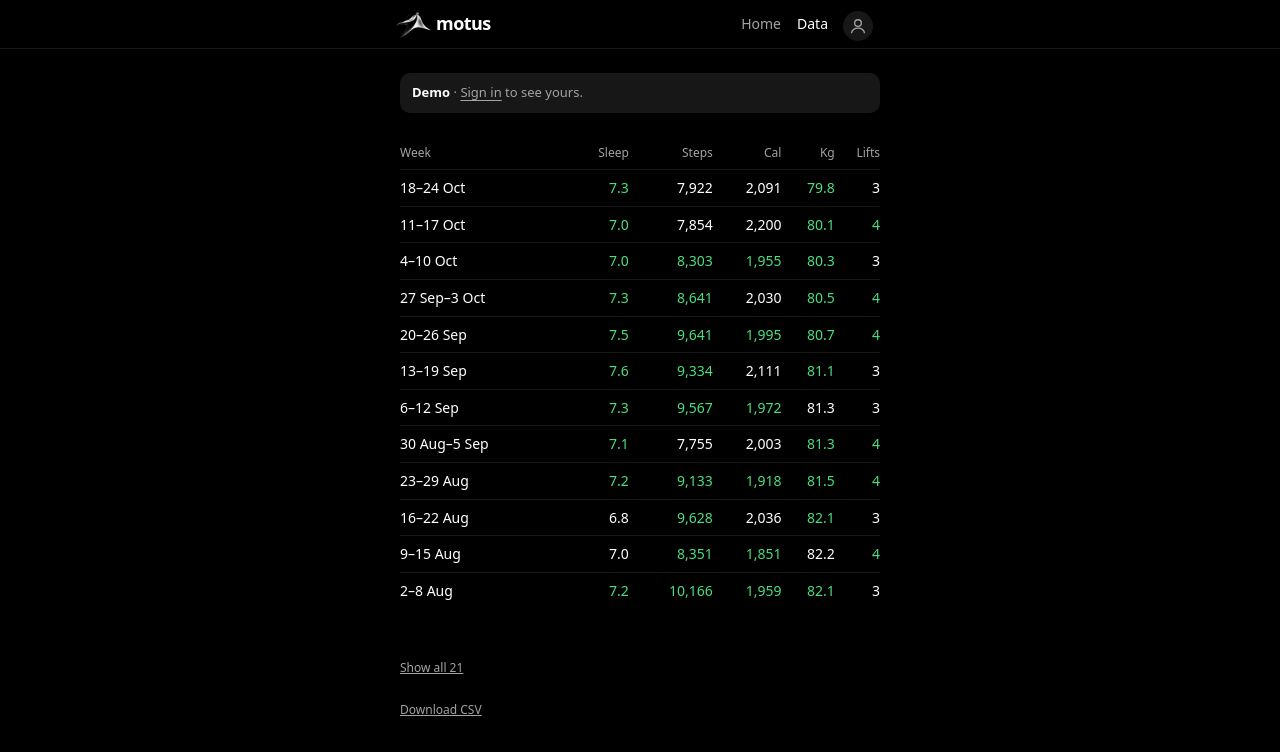
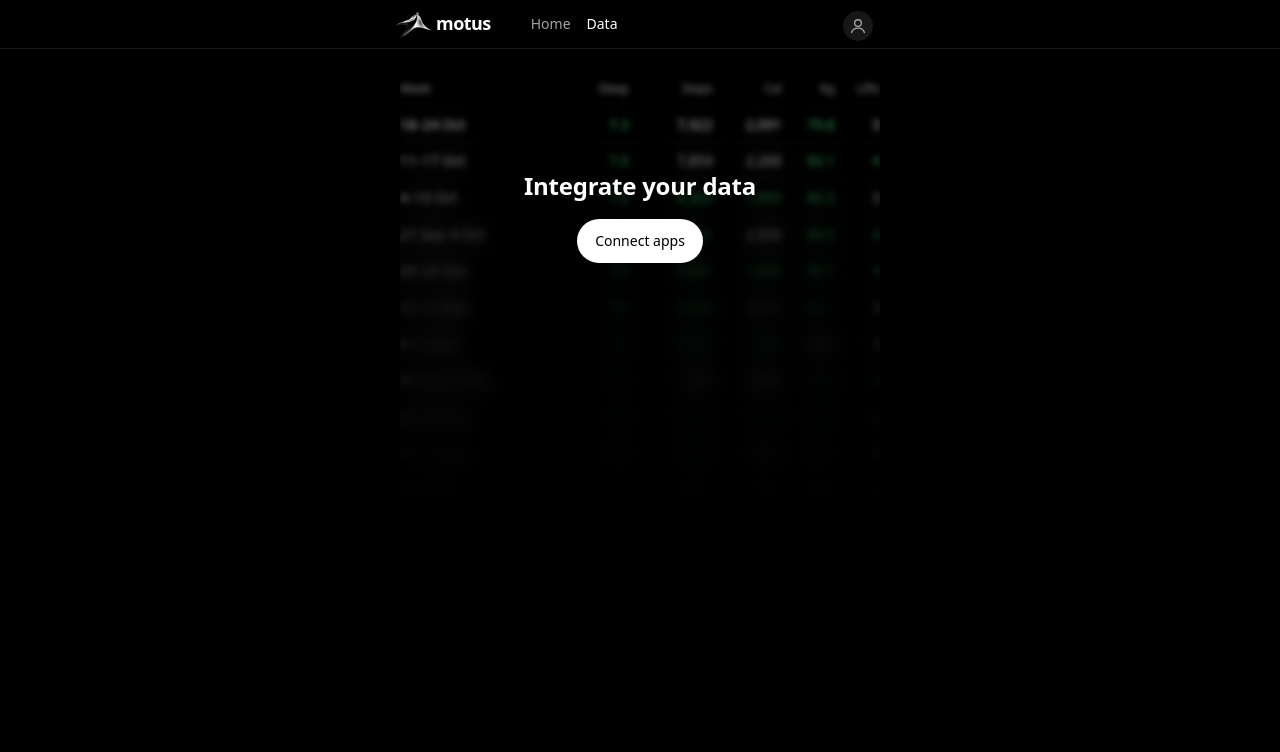
Before and after one commit to alyamiMohd/motusapp, a website with bundled scripts: page public/weeks.html in a window 1280 px wide. Built offline with nearby package versions, Linux system fonts and the light colour scheme.

Commit message:
Locked starter look: blurred sample until data; week strip blurred until training days are set
- Home, signed in without data: a sample dashboard, blurrier and darker towards the bottom, under
  "Integrate your data" + Connect apps. Data page: the same for anyone without their own data.
- Home with data: the week strip stays blurred under "Set training days" until days are picked in
  Profile → Standards (prefs.daysSet; profile.html#std opens Standards).
- Wide screens: Home/Data sit next to the logo, the profile picture alone on the right.

Co-Authored-By: Claude Opus 5.5 <noreply@anthropic.com>

```diff
--- a/public/js/core.js
+++ b/public/js/core.js
@@ -11,6 +11,8 @@ function readPrefs() {
   const p = { ...DEFAULTS, days: [...DEFAULTS.days] };
   try { Object.assign(p, JSON.parse(localStorage.getItem(PREFS_KEY) || "{}")); } catch (e) {}
   if (!Array.isArray(p.days)) p.days = [...DEFAULTS.days];
+  // daysSet: the person picked their training days (Home blurs the week strip until then)
+  if (typeof p.daysSet !== "boolean") p.daysSet = p.days.join() !== DEFAULTS.days.join();
   if (p.units !== "lb") p.units = "kg";
   p.weekStart = p.weekStart === 1 ? 1 : 0;
   return p;
@@ -163,6 +165,7 @@ export function initStandards(container, onChange = () => {}) {
     const b = e.target.closest("button"); if (!b) return;
     const d = +b.dataset.d;
     prefs.days = prefs.days.includes(d) ? prefs.days.filter(x => x !== d) : [...prefs.days, d].sort();
+    prefs.daysSet = true;
     savePrefs(); drawChips(); onChange();
   });
   document.getElementById("s-units").addEventListener("click", e => {
@@ -174,7 +177,7 @@ export function initStandards(container, onChange = () => {}) {
     prefs.weekStart = +b.dataset.v; savePrefs(); fill(); onChange();
   });
   document.getElementById("reset").addEventListener("click", () => {
-    Object.assign(prefs, { ...DEFAULTS, days: [...DEFAULTS.days] });
+    Object.assign(prefs, { ...DEFAULTS, days: [...DEFAULTS.days], daysSet: false });
     savePrefs(); fill(); onChange();
   });
   fill();
--- a/public/js/pages/profile.js
+++ b/public/js/pages/profile.js
@@ -122,6 +122,7 @@ parts.forEach(d => d.addEventListener("toggle", () => { if (d.open) parts.forEac
 
 initNav("profile");
 initStandards($("std"));
+if (location.hash === "#std") { $("p-std").open = true; setTimeout(() => $("p-std").scrollIntoView({ block: "start" }), 0); }   // from Home's "Set training days"
 function signedIn(on) {
   $("out").hidden = on;
   for (const id of ["in", "p-friends", "p-int", "p-edit", "p-privacy", "p-acct"]) $(id).hidden = !on;
--- a/public/js/pages/weeks.js
+++ b/public/js/pages/weeks.js
@@ -1,8 +1,9 @@
 // Data (weeks.html): one row per completed week, newest first, with a CSV download of the whole history.
-import { prefs, add, dayMonth, one, int, unit, toDisp, initNav, download } from "../core.js";
+import { prefs, today, add, dayMonth, one, int, unit, toDisp, initNav, download } from "../core.js";
 import { getData } from "../store.js";
 import { buildWeeks } from "../stats.js";
 import { autoRefresh } from "../account.js";
+import { generateDemo } from "../demo.js";
 
 const SHOWN = 12, NODATA = '<span class="no" title="No data">–</span>';
 let data, weeks = [], showAll = false;
@@ -43,12 +44,17 @@ function csv() {
 
 document.getElementById("more").onclick = () => { showAll = !showAll; render(); };
 document.getElementById("csv").onclick = () => download("motus-weeks.csv", csv(), "text/csv");
+// Without your own data (signed out, or signed in with nothing yet) the page is locked: a blurred sample under
+// one button. Your data unlocks it.
 function show() {
   data = getData();
+  const locked = !!(data.demo || data.empty);
+  if (data.empty) data = { ...generateDemo(today), demo: true };
   render();
-  const el = document.getElementById("banner");
-  el.innerHTML = data.demo ? '<b>Demo</b> · <a href="connect.html">Sign in</a> to see yours.' : 'No data yet · <a href="connect.html">Connect your apps</a>';
-  el.hidden = !data.demo && !data.empty;
+  document.getElementById("board").classList.toggle("locked", locked);
+  document.getElementById("unlock").hidden = !locked;
+  for (const id of ["table", "more", "csv"]) document.getElementById(id).setAttribute("aria-hidden", String(locked));
+  document.getElementById("banner").hidden = true;
 }
 initNav("weeks");
 show();
--- a/public/style.css
+++ b/public/style.css
@@ -28,7 +28,8 @@ nav { border-bottom: 1px solid var(--line); margin-bottom: 24px; padding-top: en
 .me img { object-fit: cover; }
 .me svg { padding: 5px; box-sizing: border-box; fill: none; stroke: currentColor; stroke-width: 1.6; }
 .me.on > * { box-shadow: 0 0 0 2px var(--text); color: var(--text); }
-.links { order: 2; margin-left: auto; }
+.links { order: 2; margin-left: 32px; }
+.me { margin-left: auto; }
 @media (max-width: 440px) {
   .bar { flex-wrap: wrap; padding-top: 10px; }
   .me { order: 2; margin-left: auto; margin-right: -7px; }
@@ -283,3 +284,21 @@ details > .recent { padding-left: 12px; font-size: 13px; }
 .hub #std { margin-top: -4px; }
 .btn.wide { width: 100%; }
 .hub .account { text-align: center; border: 0; }
+
+/* locked dashboard (signed in, no data yet): a sample that gets blurrier and darker towards the bottom, with one
+   button on top; the person's own data unlocks it. Also used on Data. */
+.board { position: relative; }
+.board.locked { max-height: 720px; overflow: hidden; }
+.board.locked > :not(.unlock) { filter: blur(3px); pointer-events: none; user-select: none; }
+.board.locked::before, .board.locked::after { content: ""; position: absolute; inset: 0; pointer-events: none; z-index: 1; }
+.board.locked::before { -webkit-backdrop-filter: blur(10px); backdrop-filter: blur(10px);
+  -webkit-mask-image: linear-gradient(to bottom, transparent 0, #000 45%); mask-image: linear-gradient(to bottom, transparent 0, #000 45%); }
+.board.locked::after { background: linear-gradient(to bottom, rgba(0, 0, 0, .1) 0, rgba(0, 0, 0, .55) 35%, #000 75%); }
+.unlock { position: absolute; z-index: 2; left: 0; right: 0; top: 96px; display: flex; flex-direction: column; align-items: center; gap: 16px; text-align: center; }
+.unlock[hidden] { display: none; }
+.unlock b { font-size: 24px; font-weight: 600; letter-spacing: -.01em; }
+
+/* week strip before training days are picked: blurred, one button to Standards */
+.daysask { position: relative; }
+.daysask .week { filter: blur(5px); opacity: .55; pointer-events: none; }
+.daysask .btn { position: absolute; left: 50%; top: 50%; transform: translate(-50%, -50%); white-space: nowrap; }
--- a/public/weeks.html
+++ b/public/weeks.html
@@ -21,12 +21,15 @@
 <body>
 <main>
   <p class="banner" id="banner" hidden></p>
-  <table>
-    <thead><tr><th>Week</th><th>Sleep</th><th>Steps</th><th>Cal</th><th id="kg">Kg</th><th>Lifts</th></tr></thead>
-    <tbody id="rows"></tbody>
-  </table>
-  <button class="more" id="more" hidden></button>
-  <p class="foot"><button class="more inline" id="csv" type="button">Download CSV</button></p>
+  <div class="board" id="board">
+    <div class="unlock" id="unlock" hidden><b>Integrate your data</b><a class="btn" href="connect.html">Connect apps</a></div>
+    <table id="table">
+      <thead><tr><th>Week</th><th>Sleep</th><th>Steps</th><th>Cal</th><th id="kg">Kg</th><th>Lifts</th></tr></thead>
+      <tbody id="rows"></tbody>
+    </table>
+    <button class="more" id="more" hidden></button>
+    <p class="foot"><button class="more inline" id="csv" type="button">Download CSV</button></p>
+  </div>
 </main>
 <script type="module" src="js/pages/weeks.js"></script>
 </body>
```
Also changed, not shown: public/index.html (+3 -0 lines), public/js/dashboard.js (+6 -4 lines), public/js/pages/home.js (+11 -2 lines).
